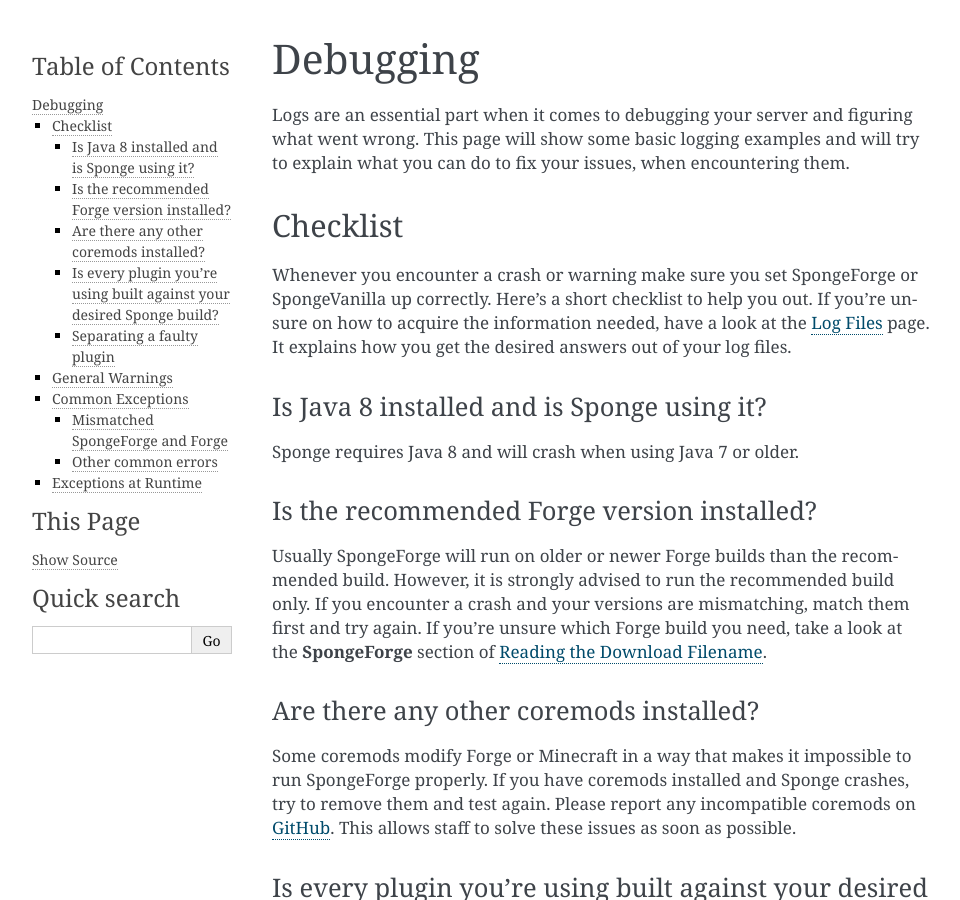
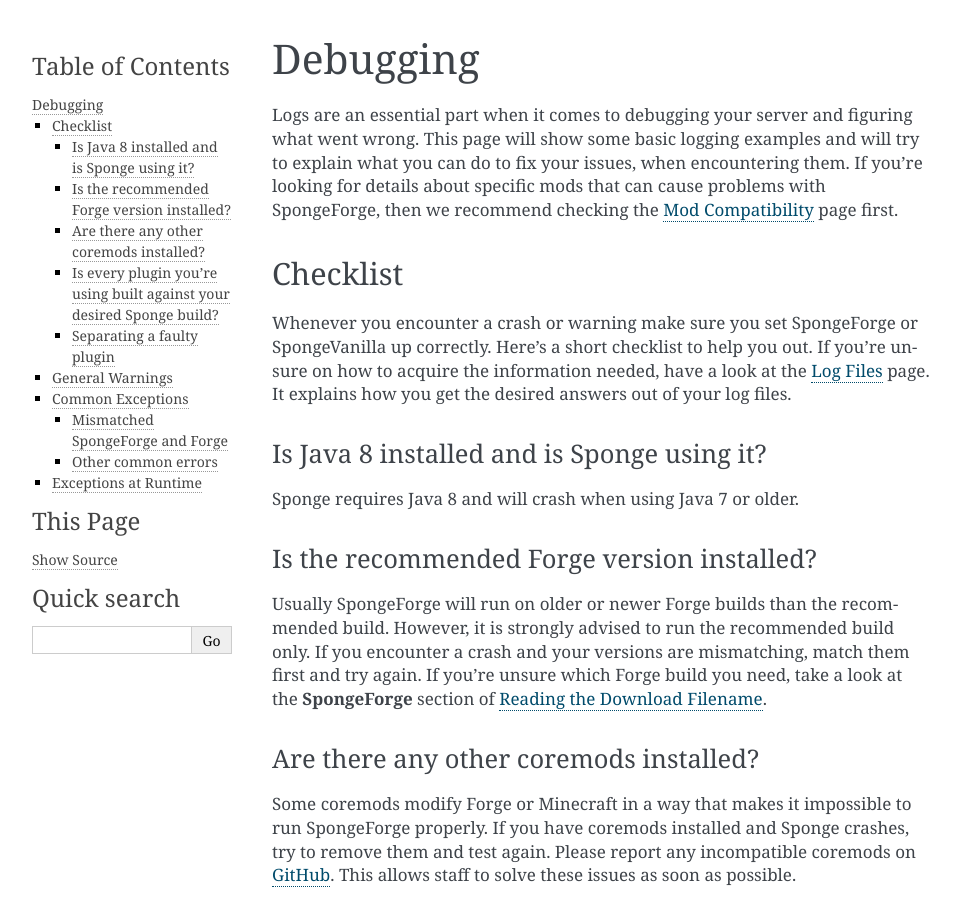
Before and after one commit to SpongePowered/SpongeDocs, a Sphinx documentation site: the page built from source/server/spongineer/debugging.rst, in a window 1280 px wide and 900 px high. Shown: the whole window, without its empty margins (148-1108 px from the left). Built offline with Sphinx 7.4.7, drawn with Linux system fonts in a browser that asks for light colours; pages that are not in the unit, such as notebooks, are missing from menus.

Commit message:
Add incompatibility

```diff
--- a/source/server/spongineer/debugging.rst
+++ b/source/server/spongineer/debugging.rst
@@ -4,6 +4,8 @@
 
 Logs are an essential part when it comes to debugging your server and figuring what went wrong. This page will show
 some basic logging examples and will try to explain what you can do to fix your issues, when encountering them.
+If you're looking for details about specific mods that can cause problems with SpongeForge, then we recommend
+checking the :doc:`incompatible` page first.
 
 Checklist
 =========
```
